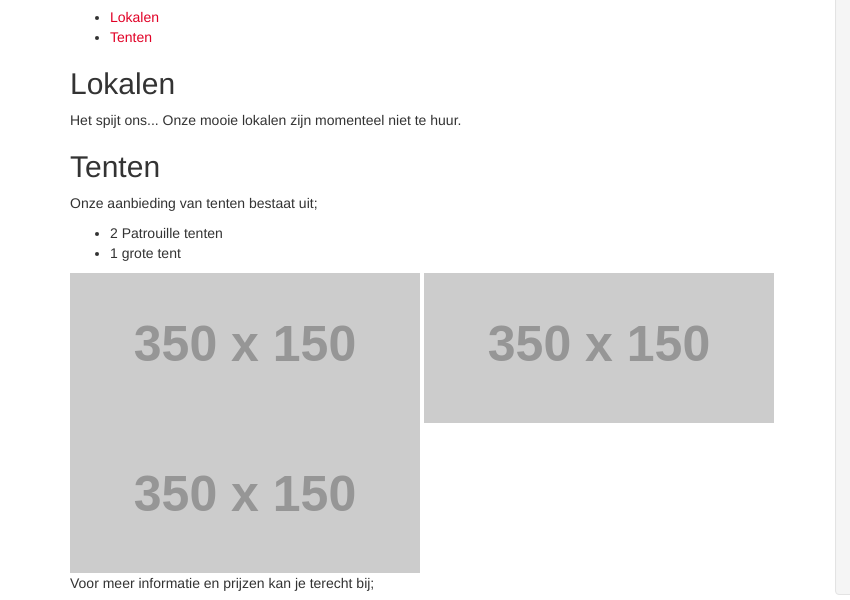
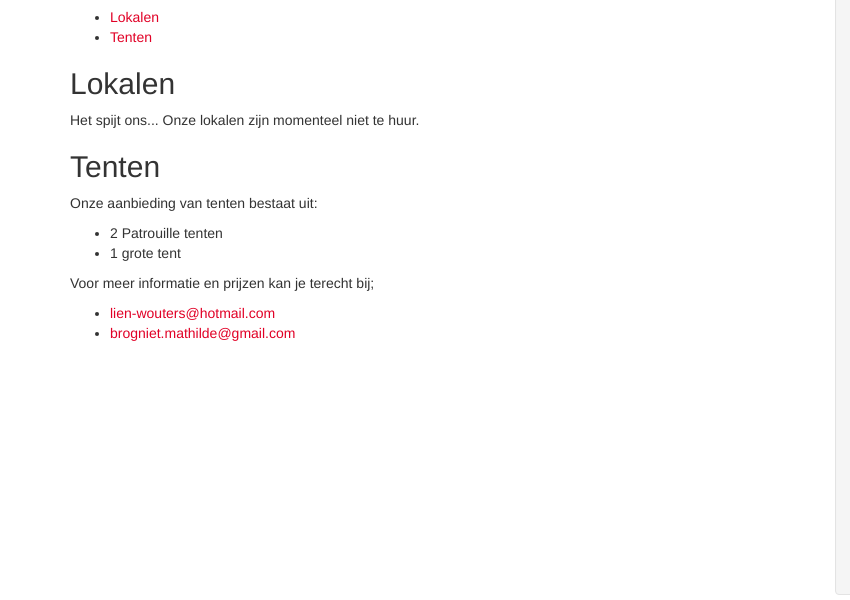
Before and after one commit to OppositeNote/frolevita-html, a plain HTML site: page verhuur.html in a window 1280 px wide. Shown: the part 133-733 px from the top of the page, 0-850 px from the left. Drawn offline with Linux system fonts and the light colour scheme; grey boxes are pictures that could not be loaded; placeholder pictures from the web are drawn by us.

Commit message:
Placeholder images verwijderd uit verhuur

```diff
--- a/verhuur.html
+++ b/verhuur.html
@@ -51,20 +51,15 @@
                     </ul>
                     <div id="lokalen">
                         <h2>Lokalen</h2>
-                        <p>Het spijt ons... Onze mooie lokalen zijn momenteel niet te huur.</p>
+                        <p>Het spijt ons... Onze lokalen zijn momenteel niet te huur.</p>
                     </div>
                     <div id="tenten">
                         <h2>Tenten</h2>
-                        <p>Onze aanbieding van tenten bestaat uit;</p>
+                        <p>Onze aanbieding van tenten bestaat uit:</p>
                         <ul>
                             <li>2 Patrouille tenten</li>
                             <li>1 grote tent</li>
                         </ul>
-                        <div>
-                            <img src="http://via.placeholder.com/350x150">
-                            <img src="http://via.placeholder.com/350x150">
-                            <img src="http://via.placeholder.com/350x150">
-                        </div>
                         <p>Voor meer informatie en prijzen kan je terecht bij;</p>
                         <ul>
                             <li><a href="mailto:lien-wouters@hotmail.com">lien-wouters@hotmail.com</a></li>
```
